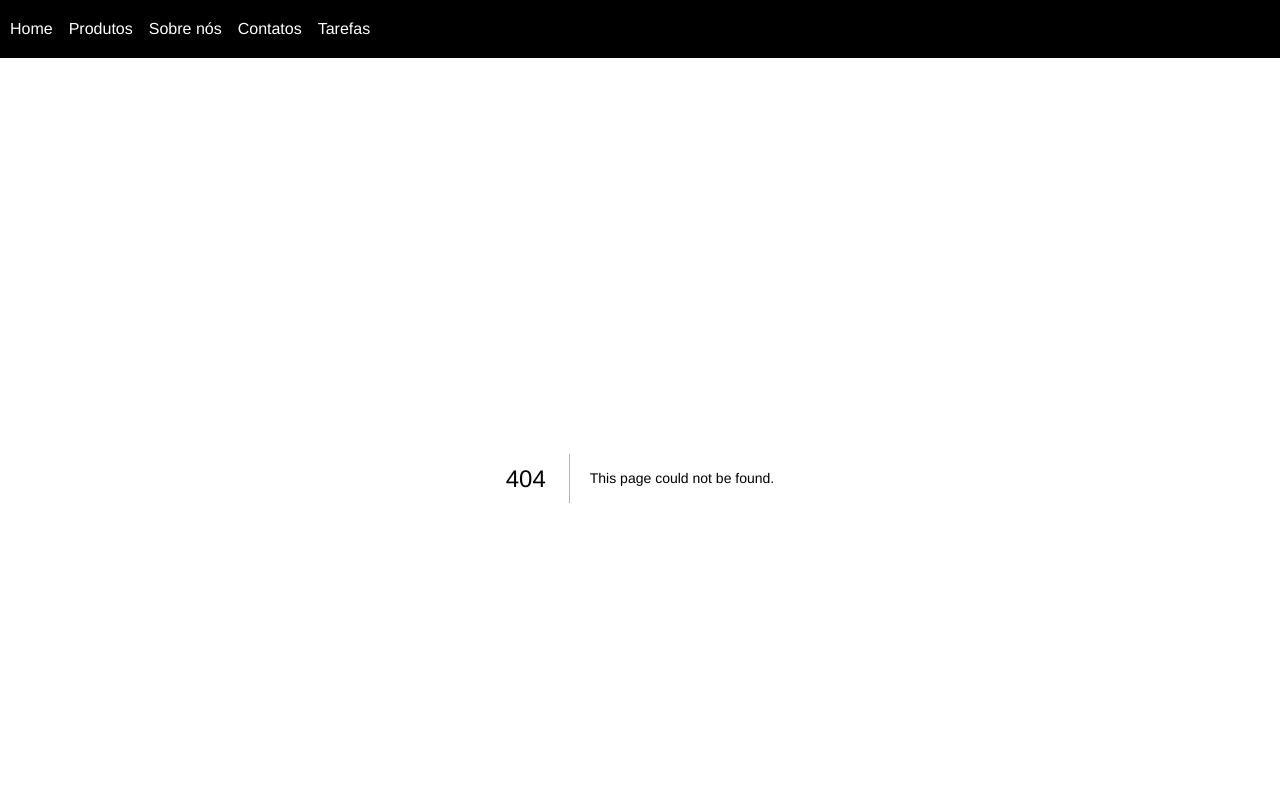
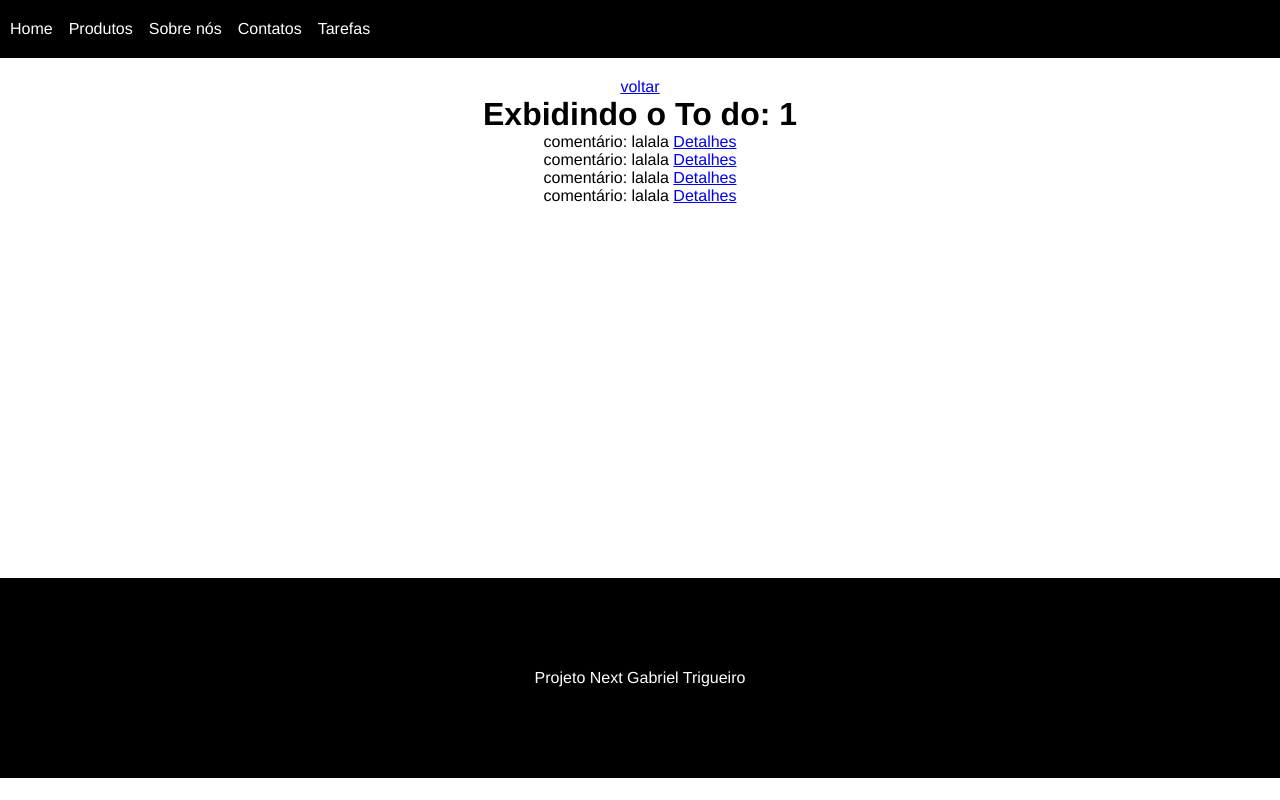
Before and after one commit to GabrielTrigueiro/hello_next, a Next.js app: page /todos/1 in a window 1280 px wide. Before the commit this address had no page. Shown: the top 800 px of the page. Built offline with nearby package versions, Linux system fonts and the light colour scheme.

Commit message:
subrotas aninhadas e outras rotas pt1

```diff
--- /dev/null
+++ b/pages/todos/[todoId].js
@@ -0,0 +1,20 @@
+import Link from "next/link";
+import { useRouter } from "next/router";
+
+export default function Todo() {
+
+    const router = useRouter()
+
+    const todoId = router.query.todoId
+
+    return(
+        <>
+            <Link href="/">voltar</Link>
+            <h1>Exbidindo o To do: {todoId}</h1>
+            <p>comentário: lalala <Link href={`/todos/${todoId}/comments/1`}>Detalhes</Link></p>
+            <p>comentário: lalala <Link href={`/todos/${todoId}/comments/2`}>Detalhes</Link></p>
+            <p>comentário: lalala <Link href={`/todos/${todoId}/comments/3`}>Detalhes</Link></p>
+            <p>comentário: lalala <Link href={`/todos/${todoId}/comments/4`}>Detalhes</Link></p>
+        </>
+    )
+}
--- a/pages/todos.js
+++ b/pages/todos/index.js
@@ -1,4 +1,4 @@
-import styles from "../styles/Todos.module.css"
+import styles from "../../styles/Todos.module.css"
 
 export async function getStaticProps() {
 
```
Also changed, not shown: pages/todos/[todoId]/comments/[commentId].js (added, +18 -0 lines).
